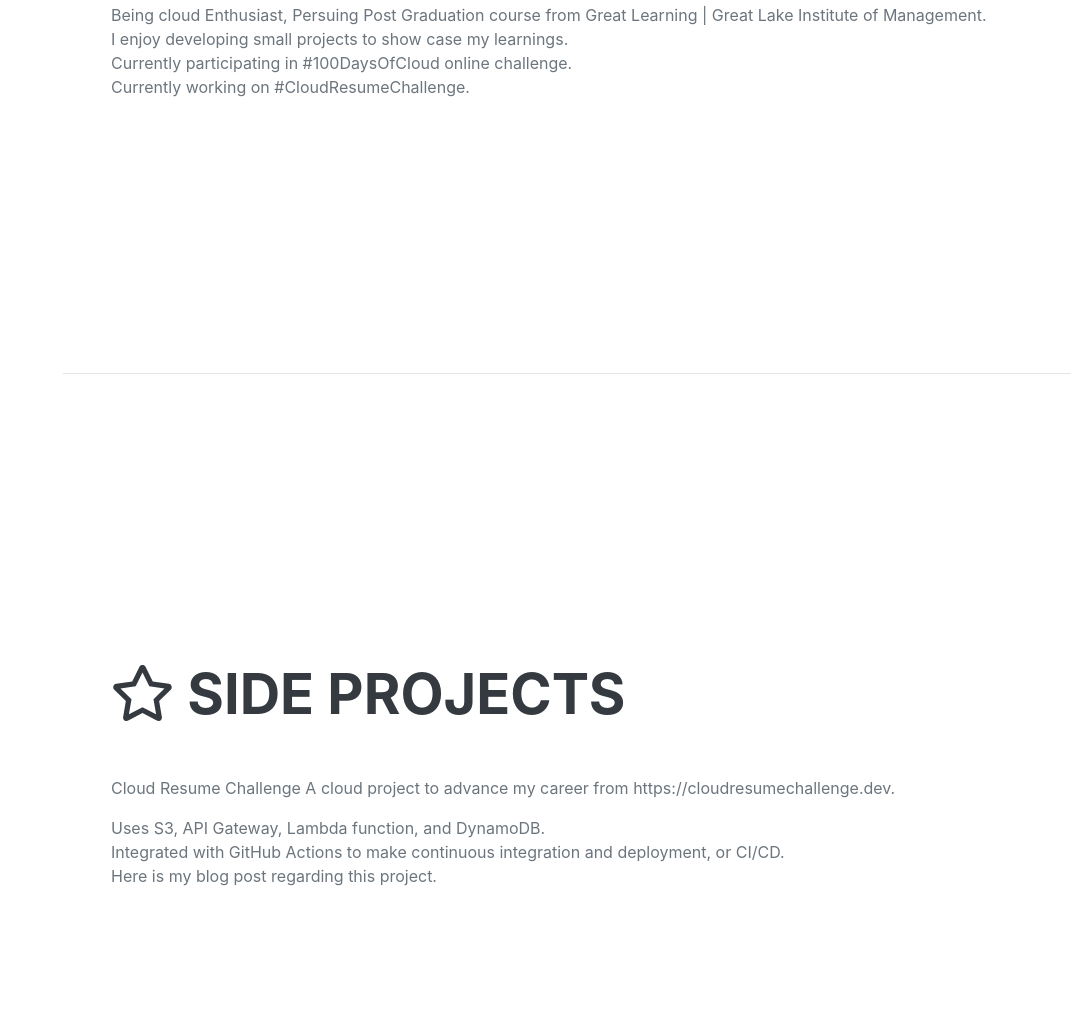
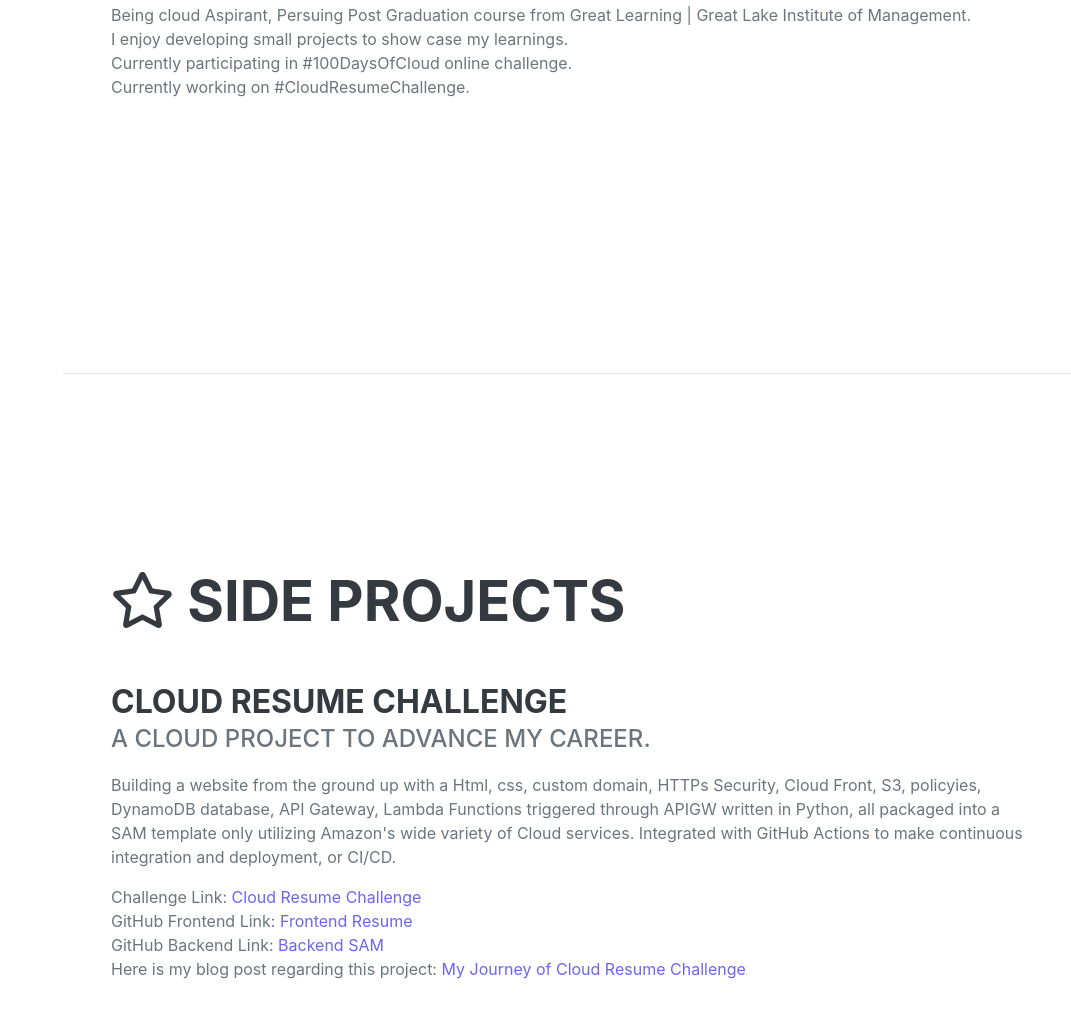
Before and after one commit to SudhaChandranBC/resume, a plain HTML site: page index.html in a window 1280 px wide. Shown: the part 3809-4826 px from the top of the page, without its empty margins (209-1280 px from the left). Drawn offline with nearby package versions, Linux system fonts and the light colour scheme; no server answers; a web font is replaced by a local one.

Commit message:
Final Dev Post link update.

```diff
--- a/index.html
+++ b/index.html
@@ -174,7 +174,7 @@
                 <div class="resume-section-content">
                     <h2 class="mb-5"><i class="far fa-smile"></i> Interests</h2>
                     <p>Apart from being a iOS developer, I enjoy most of my time being with my twin boys. I enjoy cooking for family.</p>
-                    <p class="mb-0">Being cloud Enthusiast, Persuing Post Graduation course from Great Learning | Great Lake Institute  of Management.</p>
+                    <p class="mb-0">Being cloud Aspirant, Persuing Post Graduation course from Great Learning | Great Lake Institute  of Management.</p>
                     <p class="mb-0">I enjoy developing small projects to show case my learnings. </p>
                     <p class="mb-0">Currently participating in #100DaysOfCloud online challenge.</p>
                     <p class="mb-0">Currently working on #CloudResumeChallenge.</p>
@@ -185,11 +185,17 @@
             <section class="resume-section" id="sideprojects">
                 <div class="resume-section-content">
                     <h2 class="mb-5"><i class="far fa-star"></i> Side Projects</h2>
-                    <p>Cloud Resume Challenge
-                        A cloud project to advance my career from https://cloudresumechallenge.dev. </p>
-                    <p class="mb-0">Uses S3, API Gateway, Lambda function, and DynamoDB. </p>
-                    <p class="mb-0">Integrated with GitHub Actions to make continuous integration and deployment, or CI/CD. </p>
-                    <p class="mb-0">Here is my blog post regarding this project. </p>
+                    <h3 class="mb-0">Cloud Resume Challenge</h3>
+                    <div class="subheading mb-3">A cloud project to advance my career.</div>
+                    <p>Building a website from the ground up with a Html, css, custom domain, HTTPs Security, Cloud Front, S3, policyies,
+                        DynamoDB database, API Gateway, Lambda Functions triggered through APIGW written in Python,
+                        all packaged into a SAM template only utilizing Amazon's wide variety of Cloud services.
+                        Integrated with GitHub Actions to make continuous integration and deployment, or CI/CD.</p>
+                    <p class="mb-0"> </p>
+                    <p class="mb-0">Challenge Link: <a href="https://cloudresumechallenge.dev" target="_blank">Cloud Resume Challenge</a> </p>
+                    <p class="mb-0">GitHub Frontend Link: <a href="https://github.com/SudhaChandranBC/resume" target="_blank">Frontend Resume</a> </p>
+                    <p class="mb-0">GitHub Backend Link: <a href="https://github.com/SudhaChandranBC/resume-backend" target="_blank">Backend SAM</a></p>
+                    <p class="mb-0">Here is my blog post regarding this project: <a href="https://dev.to/sudhachandranbc/my-journey-of-cloud-resume-challenge-k51" target="_blank">My Journey of Cloud Resume Challenge</a> </p>
                 </div>
             </section>
             <hr class="m-0" />
```
Also changed, not shown: 1 other file.
